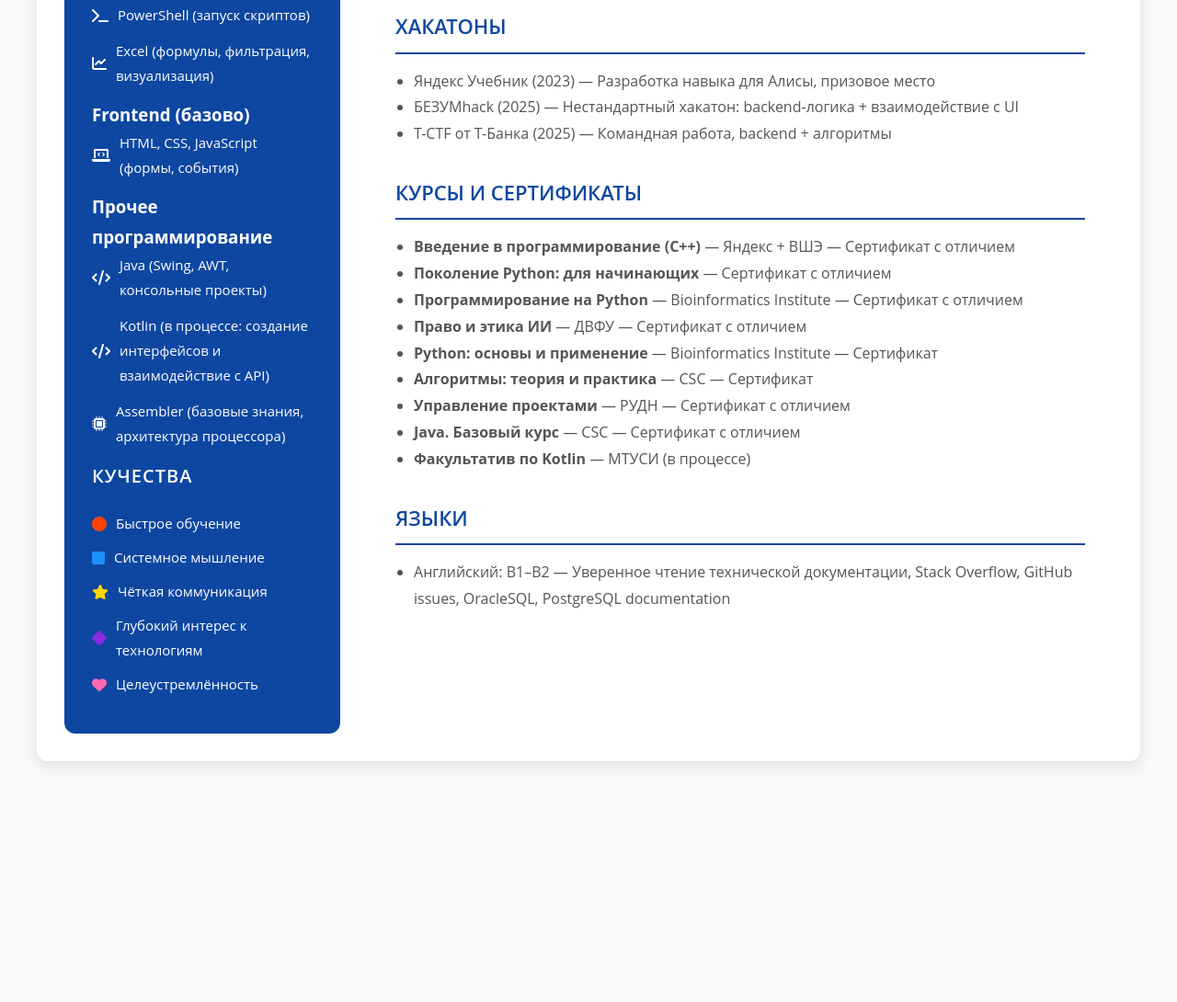
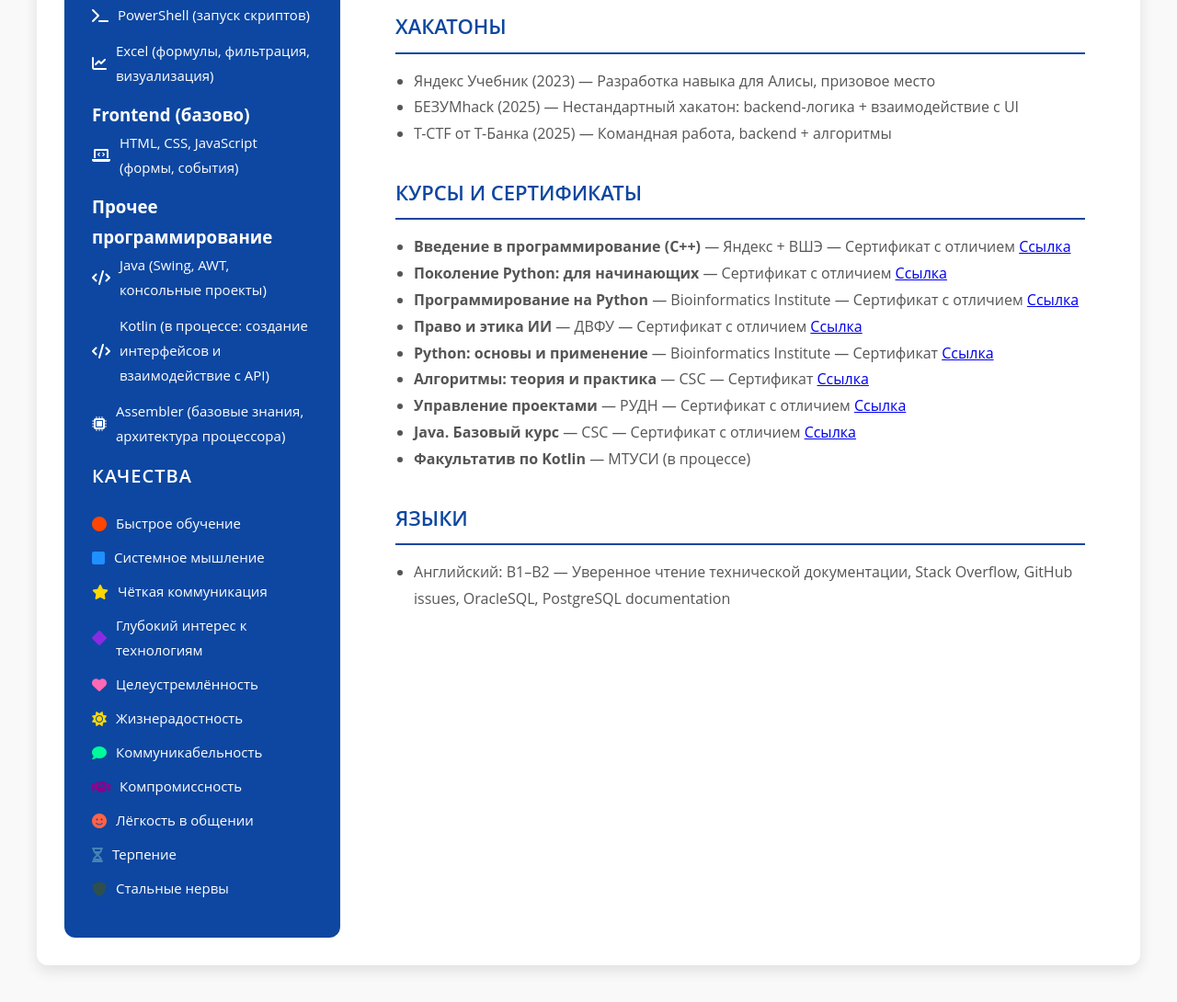
Before and after one commit to NT-005-TN/Resume_Full, a plain HTML site: page index.html in a window 1280 px wide. Shown: the part 1116-2206 px from the top of the page at 92% size. Before the commit the page ends 1984 px from the top, so only its background shows below. Drawn offline with Linux system fonts and the light colour scheme.

Commit message:
Update index.html

```diff
--- a/index.html
+++ b/index.html
@@ -6,7 +6,7 @@
     <title>Резюме - Трухина Анастасия</title>
     <link rel="stylesheet" href="styles.css">
     <!-- Подключение Font Awesome через CDN -->
-    <link rel="stylesheet" href="https://cdnjs.cloudflare.com/ajax/libs/font-awesome/6.0.0-beta3/css/all.min.css">
+    <link rel="stylesheet" href="https://cdnjs.cloudflare.com/ajax/libs/font-awesome/6.0.0-beta3/css/all.min.css ">
 </head>
 <body>
 <div class="container">
@@ -16,13 +16,12 @@
             <li><i class="fas fa-phone"></i> +7(925)404-97-46</li>
             <li><i class="fas fa-envelope"></i> trukhina12345@mail.ru</li>
             <li><i class="fab fa-telegram-plane"></i> @NTr_005</li>
-                <li><i class="fab fa-github"></i> <a href="https://github.com/NT-005-TN" target="_blank">https://github.com/NT-005-TN</a></li>
+            <li><i class="fab fa-github"></i> <a href="https://github.com/NT-005-TN " target="_blank">https://github.com/NT-005-TN </a></li>
         </ul>
         <h2>ЯЗЫКИ</h2>
         <ul>
             <li>Английский: B1-B2 (читаю техническую документацию, в том числе по SQL и backend)</li>
         </ul>
-
         <h2>НАВЫКИ</h2>
         <!-- Python -->
         <div class="skills-block">
@@ -36,7 +35,6 @@
                 <li><i class="fas fa-code skill-icon"></i> PEP8</li>
             </ul>
         </div>
-
         <!-- Базы данных -->
         <div class="skills-block">
             <h3>Базы данных</h3>
@@ -44,7 +42,6 @@
                 <li><i class="fas fa-database skill-icon"></i> PostgreSQL, OracleSQL, SQLite3, MySQL — начальный уровень (основные команды, JOIN)</li>
             </ul>
         </div>
-
         <!-- Инструменты -->
         <div class="skills-block">
             <h3>Инструменты</h3>
@@ -54,7 +51,6 @@
                 <li><i class="fas fa-chart-line skill-icon"></i> Excel (формулы, фильтрация, визуализация)</li>
             </ul>
         </div>
-
         <!-- Frontend -->
         <div class="skills-block">
             <h3>Frontend (базово)</h3>
@@ -62,7 +58,6 @@
                 <li><i class="fas fa-laptop-code skill-icon"></i> HTML, CSS, JavaScript (формы, события)</li>
             </ul>
         </div>
-
         <!-- Прочее программирование -->
         <div class="skills-block">
             <h3>Прочее программирование</h3>
@@ -72,23 +67,26 @@
                 <li><i class="fas fa-microchip skill-icon"></i> Assembler (базовые знания, архитектура процессора)</li>
             </ul>
         </div>
-
-            <h2>КУЧЕСТВА</h2>
+        <h2>КАЧЕСТВА</h2>
         <ul class="qualities-list">
             <li><i class="fas fa-circle"></i> Быстрое обучение</li>
             <li><i class="fas fa-square"></i> Системное мышление</li>
             <li><i class="fas fa-star"></i> Чёткая коммуникация</li>
             <li><i class="fas fa-diamond"></i> Глубокий интерес к технологиям</li>
             <li><i class="fas fa-heart"></i> Целеустремлённость</li>
+            <li><i class="fas fa-sun"></i> Жизнерадостность</li>
+            <li><i class="fas fa-comment"></i> Коммуникабельность</li>
+            <li><i class="fas fa-handshake"></i> Компромиссность</li>
+            <li><i class="fas fa-smile"></i> Лёгкость в общении</li>
+            <li><i class="fas fa-hourglass"></i> Терпение</li>
+            <li><i class="fas fa-shield-alt"></i> Стальные нервы</li>
         </ul>
     </div>
     <div class="main-content">
         <h1>ТРУХИНА АНАСТАСИЯ</h1>
         <p><i class="fas fa-map-marker-alt"></i> Москва | <i class="fas fa-birthday-cake"></i> 18 лет</p>
-
         <h2>ПРОФЕССИОНАЛЬНОЕ РЕЗЮМЕ</h2>
-            <p>Pre-Junior Python backend-разработчица. Создаю REST-сервисы на Flask и FastAPI, работаю с Docker и SQLAlchemy. Реализую мини-проекты с роутингом и базами данных. Призовые места на хакатонах, увлечена глубоким пониманием архитектуры ПО — от высокого уровня до машинного кода. Ищу первую стажировку или практику, чтобы развивать production-навыки и внести вклад в реальные проекты.</p>
-
+        <p>Pre-Junior Python backend-разработчица. Создаю REST-сервисы на Flask и FastAPI, работаю с Docker и SQLAlchemy. Реализую мини-проекты с роутингом и базами данных. Призовые места на хакатонах, увлечена глубоким пониманием архитектуры ПО — от высокого уровня до машинного кода. Ищу первую стажировку или практику, чтобы развивать production-навыки и вносить вклад в реальные проекты.</p>
         <h2>ОБРАЗОВАНИЕ</h2>
         <ul>
             <li>
@@ -97,37 +95,37 @@
                 2024–2028 (1 курс)
             </li>
         </ul>
-
         <h2>ПРОЕКТЫ</h2>
         <ul>
-                <li><strong>Симуляция процессора с нуля</strong><br> Реализованы логические компоненты: AND, OR, NOT, сумматоры, шифраторы, мультиплексоры, регистры и память. Собраны архитектуры фон Неймана и Гарвардская. <a href="https://github.com/NT-005-TN" target="_blank">GitHub</a></li>
+            <li><strong>Симуляция процессора с нуля</strong><br> Реализованы логические компоненты: AND, OR, NOT, сумматоры, шифраторы, мультиплексоры, регистры и память. Собраны архитектуры фон Неймана и Гарвардская. <a href="https://github.com/NT-005-TN " target="_blank">GitHub</a></li>
             <li><strong>REST-сервис на Flask</strong><br> mini-проект с backend-логикой, routing, шаблонами и формами.</li>
             <li><strong>FastAPI REST API</strong><br> Сервис с CRUD-операциями.</li>
             <li><strong>Kotlin Android-приложение</strong><br> Изучаю архитектуру MVVM, связываю UI с backend через API, создаю интерфейсы.</li>
             <li><strong>Компилятор</strong><br> Изучение цикла трансляции — от исходного кода до машинных инструкций, взаимодействие с CPU, памятью и регистрами.</li>
         </ul>
-
         <h2>ХАКАТОНЫ</h2>
         <ul>
             <li>Яндекс Учебник (2023) — Разработка навыка для Алисы, призовое место</li>
             <li>БEЗУМhack (2025) — Нестандартный хакатон: backend-логика + взаимодействие с UI</li>
             <li>T-CTF от Т-Банка (2025) — Командная работа, backend + алгоритмы</li>
         </ul>
-
         <h2>КУРСЫ И СЕРТИФИКАТЫ</h2>
         <ul>
-                <li><strong>Введение в программирование (C++)</strong> — Яндекс + ВШЭ — Сертификат с отличием</li>
-                <li><strong>Поколение Python: для начинающих</strong> — Сертификат с отличием</li>
-                <li><strong>Программирование на Python</strong> — Bioinformatics Institute — Сертификат с отличием</li>
-                <li><strong>Право и этика ИИ</strong> — ДВФУ — Сертификат с отличием</li>
-                <li><strong>Python: основы и применение</strong> — Bioinformatics Institute — Сертификат</li>
-                <li><strong>Алгоритмы: теория и практика</strong> — CSC — Сертификат</li>
-                <li><strong>Управление проектами</strong> — РУДН — Сертификат с отличием</li>
-                <li><strong>Java. Базовый курс</strong> — CSC — Сертификат с отличием</li>
+            <li><strong>Введение в программирование (C++)</strong> — Яндекс + ВШЭ — Сертификат с отличием <a href="https://stepik.org/cert/1381697 " target="_blank">Ссылка</a></li>
+            <li><strong>Поколение Python: для начинающих</strong> — Сертификат с отличием <a href="https://stepik.org/cert/2031994 " target="_blank">Ссылка</a></li>
+            <li><strong>Программирование на Python</strong> — Bioinformatics Institute — Сертификат с отличием <a href="https://stepik.org/cert/2032013 " target="_blank">Ссылка</a></li>
+            <li><strong>Право и этика ИИ</strong> — ДВФУ — Сертификат с отличием <a href="https://stepik.org/cert/2032458 " target="_blank">Ссылка</a></li>
+            <li><strong>Python: основы и применение</strong> — Bioinformatics Institute — Сертификат <a href="https://stepik.org/cert/2034712 " target="_blank">Ссылка</a></li>
+            <li><strong>Алгоритмы: теория и практика</strong> — CSC — Сертификат <a href="https://stepik.org/cert/2034765 " target="_blank">Ссылка</a></li>
+            <li><strong>Управление проектами</strong> — РУДН — Сертификат с отличием <a href="https://stepik.org/cert/2248767 " target="_blank">Ссылка</a></li>
+            <li><strong>Java. Базовый курс</strong> — CSC — Сертификат с отличием <a href="https://stepik.org/cert/2255802 " target="_blank">Ссылка</a></li>
             <li><strong>Факультатив по Kotlin</strong> — МТУСИ (в процессе)</li>
         </ul>
-
         <h2>ЯЗЫКИ</h2>
         <ul>
             <li>Английский: B1–B2 — Уверенное чтение технической документации, Stack Overflow, GitHub issues, OracleSQL, PostgreSQL documentation</li>
         </ul>
+    </div>
+</div>
+</body>
+</html>
```
Lines whose indentation alone changed are shown as unchanged.
